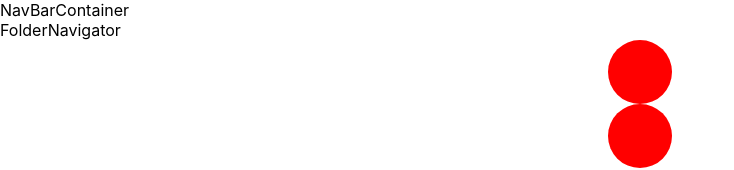
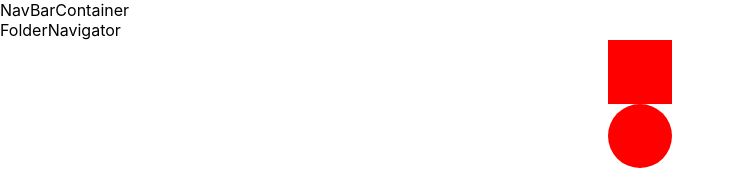
Before and after one commit to SkaMateria/RigAssist, a React (Create React App) app in the folder frontend-rigassist/: page / in a window 1280 px wide. Shown: the top 170 px of the page, without its empty margins (0-734 px from the left). Built offline with nearby package versions, Linux system fonts and the light colour scheme; no server answers.

Commit message:
changed ball to box to test rotation

```diff
--- a/frontend-rigassist/src/components/TestObject.js
+++ b/frontend-rigassist/src/components/TestObject.js
@@ -1,15 +1,14 @@
 import React from 'react'
 import styled from 'styled-components'
 
-const Ball1 = styled.div`
+const Box = styled.div`
 	width: 64px;
 	height: 64px;
-	border-radius: 50%;
 	margin: 0 auto;
 	background-color: red;
 `;
 
-const Ball2 = styled.div`
+const Ball = styled.div`
 	width: 64px;
 	height: 64px;
 	border-radius: 50%;
@@ -22,8 +21,8 @@
   render() {
     return(
       <div>
-        <Ball1></Ball1>
-        <Ball2></Ball2>
+        <Box></Box>
+        <Ball></Ball>
       </div>
     )
   }
```
Also changed, not shown: 2 other files (tests, documents, lock files or other folders).
